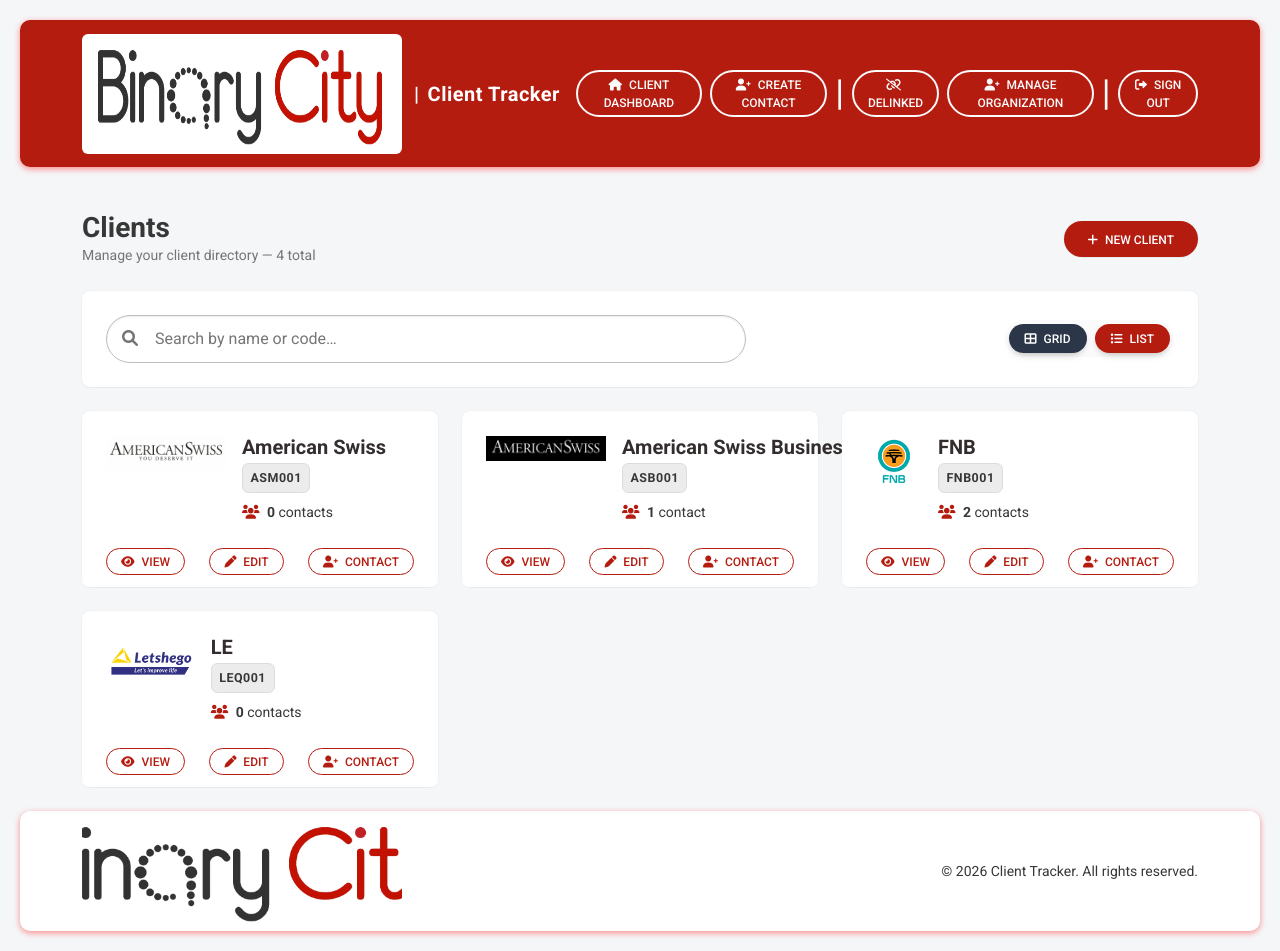
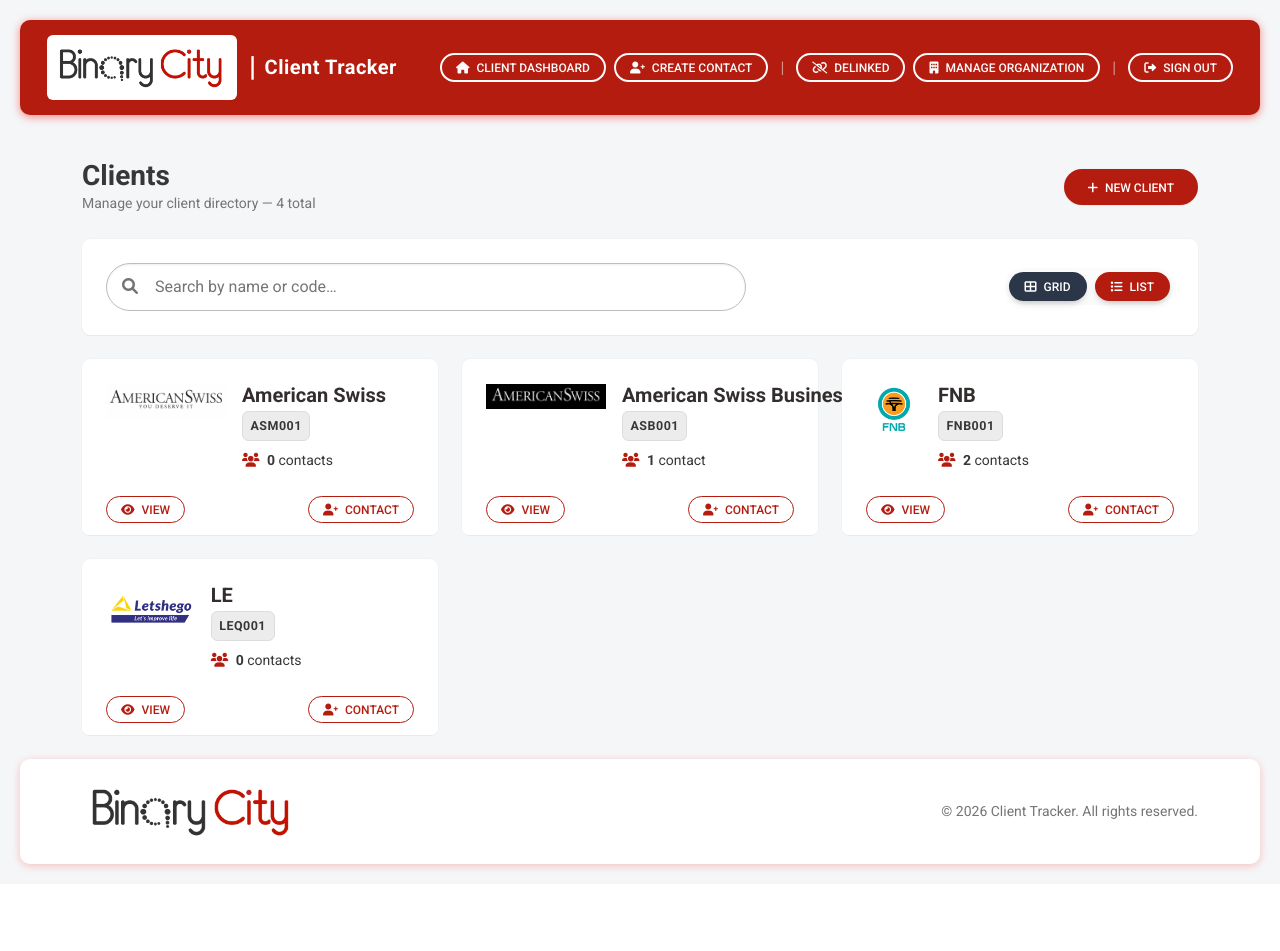
Before and after one commit to Ndhlovu1/BC-Prac, a Django app: page / in a window 1280 px wide. After the commit the page ends 872 px from the top, so only its background shows below. Run offline with Django 5.2, Linux system fonts and the light colour scheme; a user stored in the database is signed in; data comes from the database, SQL or seed files in the repository; both versions use the stored data as it was after the commit; some libraries are stand-ins or nearby versions.

Commit message:
Updated (footer & nav): Having mis-sized logos

```diff
--- a/templates/clientTrackerApp/clients/_client_results.html
+++ b/templates/clientTrackerApp/clients/_client_results.html
@@ -55,10 +55,7 @@
              href="{% url 'client-detail' c.pk %}">
             <i class="fas fa-eye me-1"></i> View
           </a>
-          <a class="btn btn-sm btn-outline-ct btn-rounded"
-             href="{% url 'client-edit' c.pk %}">
-            <i class="fas fa-pen me-1"></i> Edit
-          </a>
+
           <a class="btn btn-sm btn-outline-ct btn-rounded"
              href="{% url 'contact-create-for-client' c.pk %}">
             <i class="fas fa-user-plus me-1"></i> Contact
--- a/templates/partials/footer.html
+++ b/templates/partials/footer.html
@@ -1,21 +1,70 @@
 {% load static %}
+
 <footer class="mt-auto"
     style="
-        background:#fff;
-        box-shadow:0 2px 6px rgba(255, 0, 0, 0.43);
+        background: #fff;
+        box-shadow: 0 2px 8px rgba(255, 8, 8, 0.22);
         margin: 20px;
         border-radius: 10px;
+        padding: 15px 20px;
     ">
+
     <div class="container">
         <div class="row align-items-center g-3">
-      <div class="col-md-6 d-flex align-items-center gap-2">
-        <img src="{% static 'img/logo.png' %}" alt="Client Tracker"
-             style="height:120px; width:320px; object-fit:cover; border-radius:4px; background:#fff;">
 
+            <!-- Logo -->
+            <div class="col-md-6 d-flex align-items-center">
+                <a href="/" class="d-inline-flex align-items-center">
+                    <img src="{% static 'img/logo.png' %}"
+                         alt="Client Tracker"
+                         class="footer-logo"
+                         style="
+                            display: block;
+                            max-width: 100%;
+                            width: 220px;
+                            height: 75px;
+                            object-fit: contain;
+                            object-position: left center;
+                         ">
+                </a>
             </div>
-      <div class="col-md-6 text-md-end small">
-        &copy; {% now "Y" %} Client Tracker. All rights reserved.
+
+            <!-- Copyright -->
+            <div class="col-md-6 text-md-end">
+                <small class="text-muted">
+                    &copy; {% now "Y" %} Client Tracker.
+                    All rights reserved.
+                </small>
             </div>
+
         </div>
     </div>
 </footer>
+
+<style>
+    .footer-logo {
+        transition: transform 0.2s ease;
+    }
+
+    .footer-logo:hover {
+        transform: scale(1.02);
+    }
+
+    @media (max-width: 767px) {
+        footer {
+            text-align: center;
+        }
+
+        .footer-logo {
+            width: 190px !important;
+            height: 65px !important;
+            margin: 0 auto;
+            object-position: center;
+        }
+
+        footer .row > div {
+            justify-content: center !important;
+            text-align: center !important;
+        }
+    }
+</style>
--- a/templates/partials/navbar.html
+++ b/templates/partials/navbar.html
@@ -1,61 +1,106 @@
 {% load static %}
+
 {% if user.is_authenticated %}
 <nav class="navbar navbar-expand-lg navbar-dark"
     style="
-    background:#b51c10;
-    box-shadow:0 2px 6px rgba(255, 0, 0, 0.43);
+        background: #b51c10;
+        box-shadow: 0 2px 8px rgba(240, 27, 12, 0.5);
         margin: 20px;
         border-radius: 10px;
-  "
+        padding: 10px 15px;
+    ">
 
->
-  <div class="container">
-    <a class="navbar-brand d-flex align-items-center gap-2" href="{% url 'client-list' %}">
-      <img src="{% static 'img/logo.png' %}" alt="Client Tracker"
-           style="height: 120px; width: 320px;  border-radius:6px; background:#fff;"> |
-      <span>Client Tracker</span>
+    <div class="container-fluid">
+
+        <!-- Brand / Logo -->
+        <a class="navbar-brand d-flex align-items-center gap-2"
+           href="{% url 'client-list' %}">
+
+            <img src="{% static 'img/logo.png' %}"
+                 alt="Client Tracker Logo"
+                 class="navbar-logo"
+                 style="
+                    width: 190px;
+                    height: 65px;
+                    object-fit: contain;
+                    object-position: left center;
+                    background: #fff;
+                    border-radius: 6px;
+                    padding: 4px;
+                    display: block;
+                 ">
+
+            <span style="font-size:28px;">|</span>
+
+            <span class="fw-bold text-white d-none d-md-inline">
+                Client Tracker
+            </span>
         </a>
-    <button class="navbar-toggler" type="button" data-mdb-toggle="collapse"
-            data-mdb-target="#mainNav" aria-controls="mainNav"
-            aria-expanded="false" aria-label="Toggle navigation">
+
+        <!-- Mobile Toggle -->
+        <button class="navbar-toggler" type="button"
+                data-mdb-toggle="collapse"
+                data-mdb-target="#mainNav"
+                aria-controls="mainNav"
+                aria-expanded="false"
+                aria-label="Toggle navigation">
+
             <i class="fas fa-bars"></i>
         </button>
+
+        <!-- Navigation Links -->
         <div class="collapse navbar-collapse" id="mainNav">
-      <ul class="navbar-nav ms-auto align-items-lg-center gap-lg-2">
 
+            <ul class="navbar-nav ms-auto align-items-lg-center gap-lg-2 mt-3 mt-lg-0">
 
                 <li class="nav-item">
-            <a class="btn btn-outline-light btn-sm btn-rounded" href="{% url 'client-list' %}">
-              <i class="fas fa-home me-1"></i> Client Dashboard
-            </a>
-          </li>
-          <li class="nav-item">
-            <a class="btn btn-outline-light btn-sm btn-rounded" href="{% url 'contact-create' %}">
-              <i class="fas fa-user-plus me-1"></i> Create Contact
-            </a>
-          </li>
-
-          <span style="color:#fff; font-size:36px;"> | </span>
-
-          <li class="nav-item">
-            <a class="btn btn-outline-light btn-sm btn-rounded" href="{% url 'delinked-contacts' %}">
-              <i class="fas fa-link-slash me-1"></i> Delinked
+                    <a class="btn btn-outline-light btn-sm btn-rounded"
+                       href="{% url 'client-list' %}">
+                        <i class="fas fa-home me-1"></i>
+                        Client Dashboard
                     </a>
                 </li>
 
                 <li class="nav-item">
-            <a class="btn btn-outline-light btn-sm btn-rounded" href="{% url 'admin:index' %}">
-              <i class="fas fa-user-plus me-1"></i> Manage Organization
+                    <a class="btn btn-outline-light btn-sm btn-rounded"
+                       href="{% url 'contact-create' %}">
+                        <i class="fas fa-user-plus me-1"></i>
+                        Create Contact
                     </a>
                 </li>
 
-          <span style="color:#fff; font-size:36px;"> | </span>
+                <li class="nav-item d-none d-lg-block">
+                    <span class="text-white opacity-50 px-1">|</span>
+                </li>
+
+                <li class="nav-item">
+                    <a class="btn btn-outline-light btn-sm btn-rounded"
+                       href="{% url 'delinked-contacts' %}">
+                        <i class="fas fa-link-slash me-1"></i>
+                        Delinked
+                    </a>
+                </li>
+
+                <li class="nav-item">
+                    <a class="btn btn-outline-light btn-sm btn-rounded"
+                       href="{% url 'admin:index' %}">
+                        <i class="fas fa-building me-1"></i>
+                        Manage Organization
+                    </a>
+                </li>
+
+                <li class="nav-item d-none d-lg-block">
+                    <span class="text-white opacity-50 px-1">|</span>
+                </li>
 
                 <li class="nav-item">
                     <form method="post" action="{% url 'staff-logout' %}" class="d-inline">
                         {% csrf_token %}
-                <button type="submit" class="btn btn-outline-light btn-sm btn-rounded">
-                    <i class="fas fa-right-from-bracket me-1"></i> Sign Out
+
+                        <button type="submit"
+                                class="btn btn-outline-light btn-sm btn-rounded">
+                            <i class="fas fa-right-from-bracket me-1"></i>
+                            Sign Out
                         </button>
                     </form>
                 </li>
@@ -65,5 +110,34 @@
     </div>
 </nav>
 
+<style>
+    .navbar-logo {
+        transition: transform 0.2s ease;
+    }
+
+    .navbar-logo:hover {
+        transform: scale(1.03);
+    }
+
+    @media (max-width: 991px) {
+        .navbar-logo {
+            width: 155px !important;
+            height: 55px !important;
+        }
+
+        .navbar-nav {
+            align-items: stretch !important;
+        }
+
+        .navbar-nav .nav-item {
+            margin-bottom: 8px;
+        }
+
+        .navbar-nav .btn {
+            width: 100%;
+            text-align: left;
+        }
+    }
+</style>
 
 {% endif %}
```
Also changed, not shown: db.sqlite3. Lines whose indentation alone changed are shown as unchanged.
